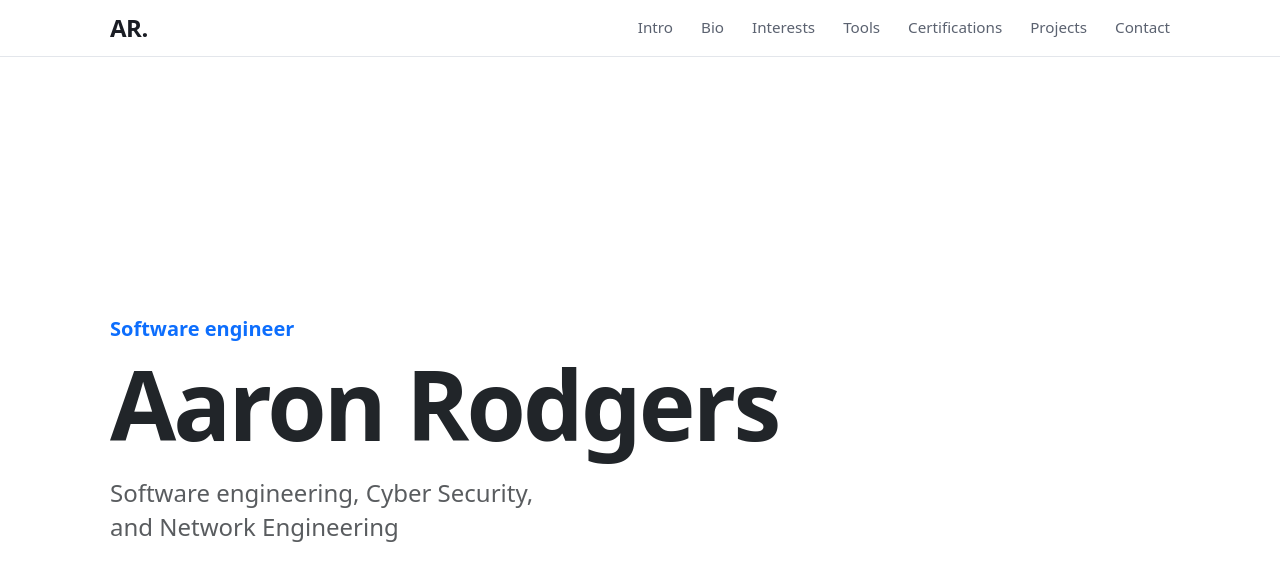
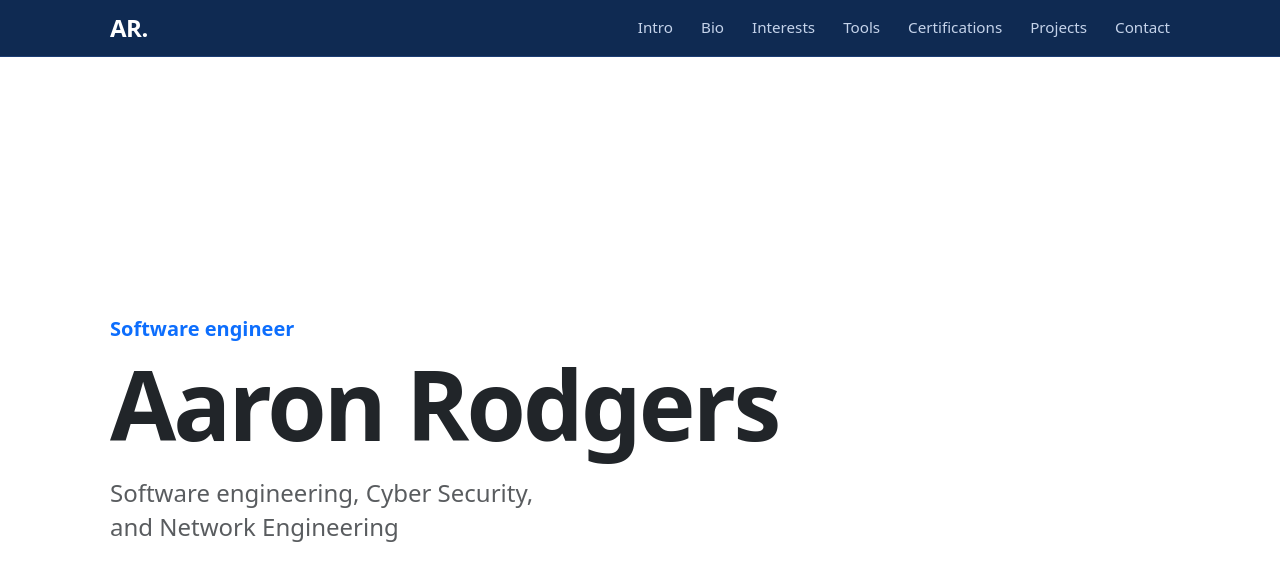
Before and after one commit to Aaron4554/web-portfolio, a React (Vite) app in the folder frontend/: page / in a window 1280 px wide. Shown: the top 580 px of the page. Built offline with nearby package versions, Linux system fonts and the light colour scheme.

Commit message:
Header nav becomes dark while in dark mode

```diff
--- a/frontend/src/components/Header.css
+++ b/frontend/src/components/Header.css
@@ -10,11 +10,11 @@ html {
 }
 
 .site-header {
-  --header-bg: #ffffff;
-  --header-text: #1a1d24;
-  --header-muted: #5b6270;
-  --header-line: #e3e6eb;
-  --header-accent: #1a60c1;
+  --header-bg: #0f2a52;
+  --header-text: #ffffff;
+  --header-muted: #c5d3ea;
+  --header-line: #1c3d73;
+  --header-accent: #8aa4ff;
 
   position: sticky;
   top: 0;
@@ -22,6 +22,21 @@ html {
   background: var(--header-bg);
   border-bottom: 1px solid var(--header-line);
   color: var(--header-text);
+}
+
+[data-bs-theme="dark"] .site-header {
+  --header-bb: #ffffff;
+  --header-text: #1a1d24;
+  --header-muted: #5b6270;
+  --header-line: e3e6eb;
+  --header-accent: #1a60c1;
+}
+
+[data-bs-theme="dark"] .site-header__nav {
+  --header-bg: var(--bs-body-bg);
+  --header-text: var(--bs-body-color);
+  --header-muted: var(--bs-secondary-color);
+  --header-line: var(--bs-border-color);
 }
 
 .site-header__inner {
```
